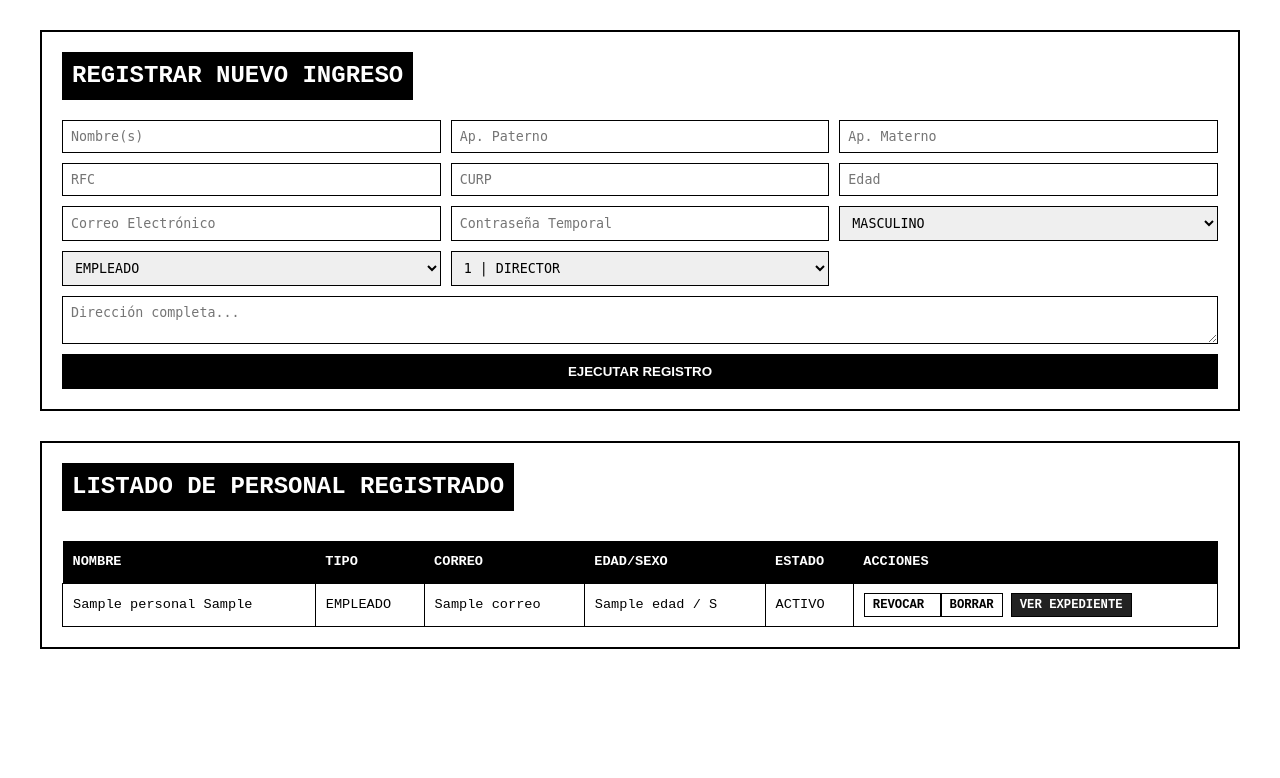
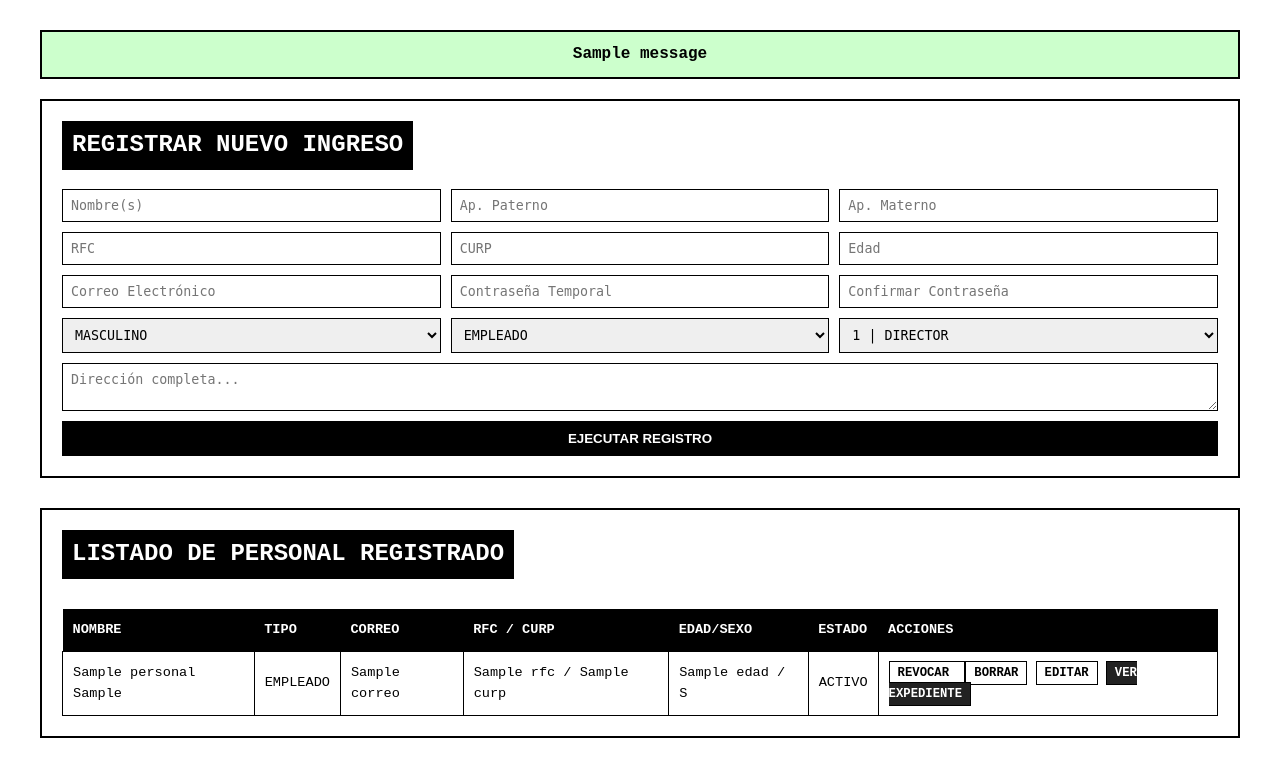
Before and after one commit to Fatyymaa/DataCore, a Flask app: page /dashboard in a window 1280 px wide. Shown: the part 79-857 px from the top of the page. Before the commit the page ends 728 px from the top, so only its background shows below. Run offline with Flask 3, Linux system fonts and the light colour scheme; the visitor is signed in with stand-in values (Sample User, id 1); one stand-in notice (Sample message) is shown; a database or web service that is not in the repository returns one stand-in record (values such as "Sample title"); some libraries are stand-ins or nearby versions.

Commit message:
Integración final: Validaciones de RFC/CURP y confirmación de contraseña completadas

```diff
--- a/templates/dashboard.html
+++ b/templates/dashboard.html
@@ -31,6 +31,16 @@
         <a href="/logout" style="color: #000;">[SALIR]</a>
     </header>
 
+    {% with messages = get_flashed_messages(with_categories=true) %}
+      {% if messages %}
+        {% for category, message in messages %}
+          <div style="background: {{ '#ffcccc' if category == 'error' else '#ccffcc' }}; border: 2px solid #000; padding: 10px; margin-bottom: 20px; text-align: center; font-weight: bold;">
+            {{ message }}
+          </div>
+        {% endfor %}
+      {% endif %}
+    {% endwith %}
+
     <div class="seccion">
     <h2>Registrar Nuevo Ingreso</h2>
     <form action="/registrar" method="POST" class="grid-form">
@@ -44,6 +54,8 @@
 
         <input type="email" name="correo" placeholder="Correo Electrónico" required>
         <input type="text" name="password1" placeholder="Contraseña Temporal" required>
+        <input type="password" name="confirmar_password" placeholder="Confirmar Contraseña" required>
+
 
         <select name="sexo">
             <option value="MASCULINO">MASCULINO</option>
@@ -83,6 +95,7 @@
                     <th>Nombre</th>
                     <th>Tipo</th>
                     <th>Correo</th>
+                    <th>RFC / CURP</th>
                     <th>Edad/Sexo</th>
                     <th>Estado</th>
                     <th>Acciones</th>
@@ -94,6 +107,7 @@
                     <td>{{ p.nombre }} {{ p.apellido_p }}</td>
                     <td>{{ 'EMPLEADO' if p.es_empleado else 'VOLUNTARIO' }}</td>
                     <td>{{ p.correo }}</td>
+                    <td>{{ p.rfc }} / {{ p.curp }}</td>
                     <td>{{ p.edad }} / {{ p.sexo[:1] }}</td>
                     <td>{{ 'ACTIVO' if p.esta_activo else 'INACTIVO' }}</td>
                     <td>
@@ -101,7 +115,7 @@
                             {{ 'REVOCAR' if p.esta_activo else 'ACTIVAR' }}
                         </a>
                         <a href="/eliminar/{{ p.id }}" class="btn-accion" onclick="return confirm('¿Confirmar baja?')">BORRAR</a>
-                        </a>
+                        <a href="/editar/{{ p.id }}" class="btn-accion">EDITAR</a>
                         <a href="/consultar/{{ p.id }}" class="btn-accion" style="background: #222; color: white;">VER EXPEDIENTE</a>
                     </td>
                 </tr>
--- a/templates/editar.html
+++ b/templates/editar.html
@@ -40,11 +40,11 @@
             </div>
             <div>
                 <label>RFC:</label>
-                <input type="text" name="rfc" value="{{ u.rfc }}" maxlength="13">
+                <input type="text" name="rfc" value="{{ u.rfc }}" maxlength="13" minlength="13" required>
             </div>
             <div>
                 <label>CURP:</label>
-                <input type="text" name="curp" value="{{ u.curp }}" maxlength="18">
+                <input type="text" name="curp" value="{{ u.curp }}" maxlength="18" minlength="18" required>
             </div>
             <div>
                 <label>CORREO ELECTRÓNICO:</label>
```
